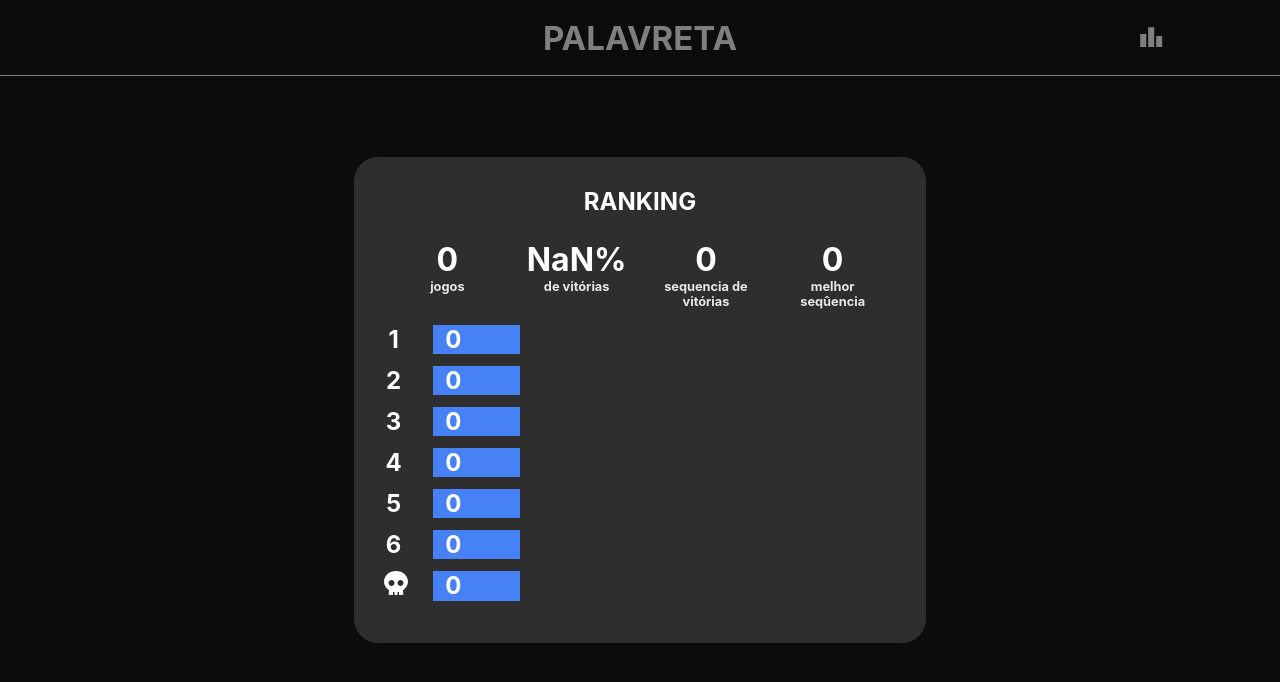
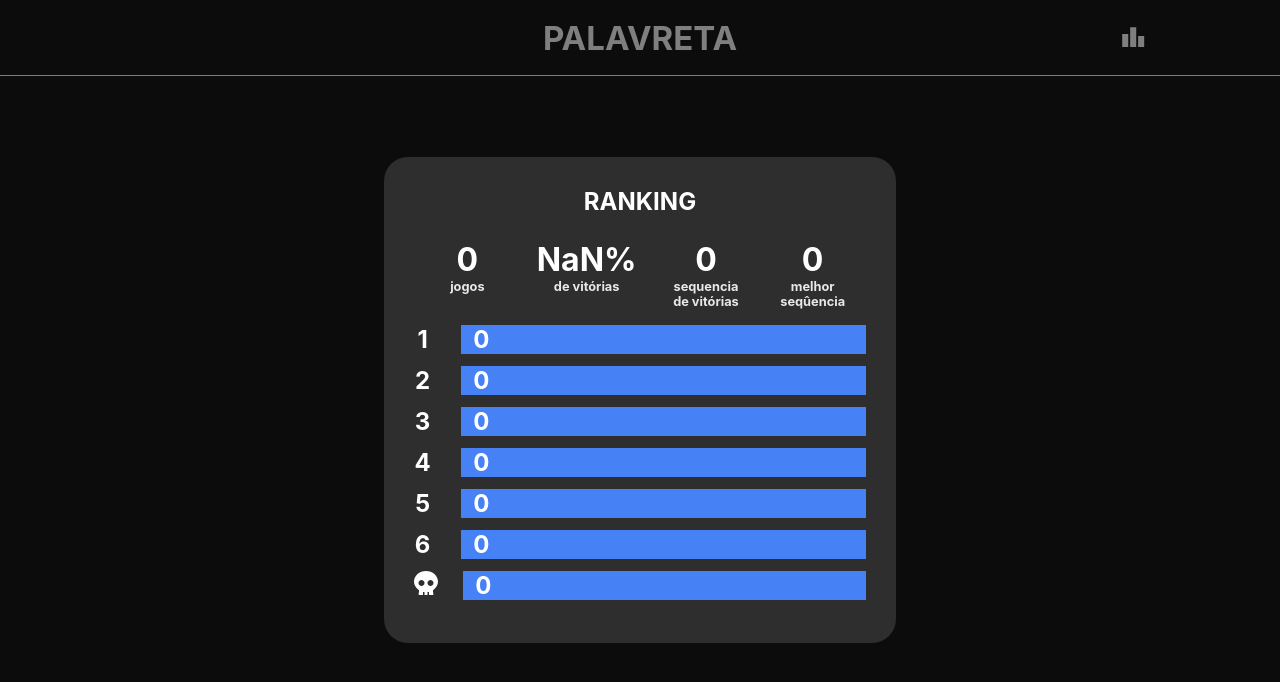
Before and after one commit to Guthias/palavreta, a React (Create React App) app: page / in a window 1280 px wide. Both pictures are taken after a click on the button 1150 px from the left and 37 px from the top of the page. Shown: the top 682 px of the page. Built offline with nearby package versions, Linux system fonts and the light colour scheme.

Commit message:
fix: graph bars size was not proportional

```diff
--- a/src/components/Ranking/RankingGraphBar.jsx
+++ b/src/components/Ranking/RankingGraphBar.jsx
@@ -1,6 +1,11 @@
 import React from 'react';
 import styled from 'styled-components';
 import { number } from 'prop-types';
+
+const GraphBarArea = styled.div`
+  width: 100%;
+  position: relative;
+`;
 
 const GraphBar = styled.div`
   width: ${({ growPercentage }) => `${growPercentage}%`};
@@ -13,7 +18,9 @@ export default function RankingGraphBar({ value, biggestValue }) {
   const growPercentage = (value / biggestValue) * 100;
 
   return (
-    <GraphBar growPercentage={growPercentage}>{ value }</GraphBar>
+    <GraphBarArea>
+      <GraphBar growPercentage={growPercentage}>{ value }</GraphBar>
+    </GraphBarArea>
   );
 }
 
--- a/src/index.css
+++ b/src/index.css
@@ -11,3 +11,7 @@ code {
   font-family: source-code-pro, Menlo, Monaco, Consolas, 'Courier New',
     monospace;
 }
+
+* {
+  box-sizing: border-box;
+}
```
